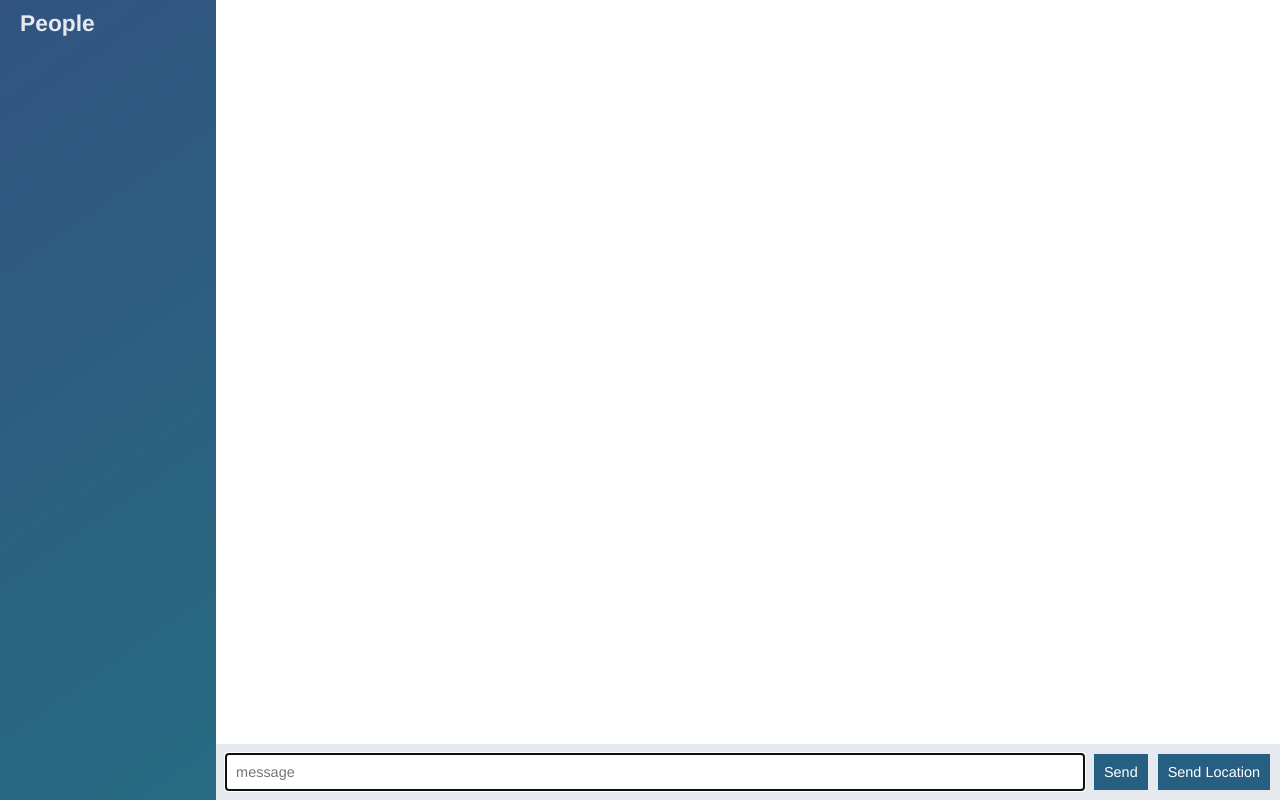
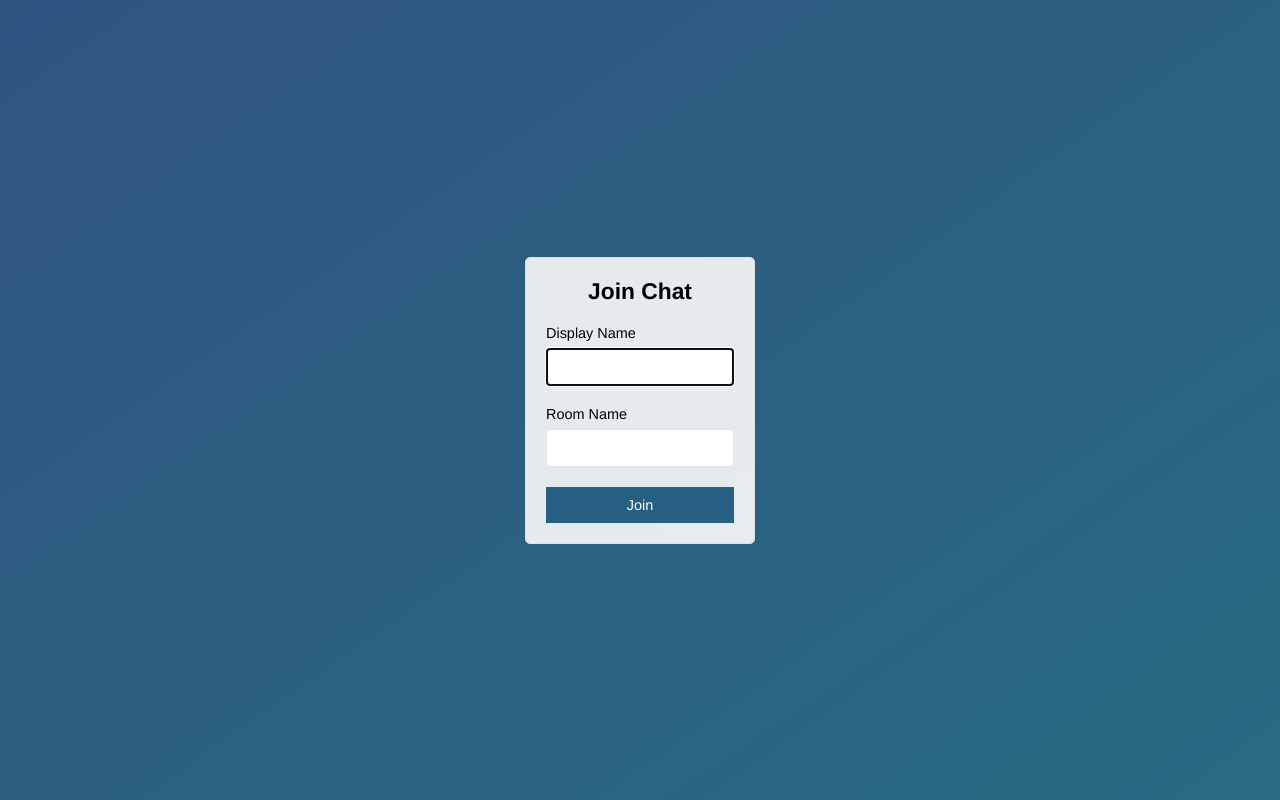
Before and after one commit to MargaretJoseK/Node-chat-app, a website: page public/index.html in a window 1280 px wide. Drawn offline with nearby package versions, Linux system fonts and the light colour scheme; no server answers.

Commit message:
added join page for chat

```diff
--- a/public/index.html
+++ b/public/index.html
@@ -2,65 +2,30 @@
 <html>
     <head>
         <meta charset="utf-8">
+        <title>Join | Chat App</title>
         <link rel="stylesheet" href="/css/style.css">
 
     </head>
-<body class="chat">
-    <div class="chat__sidebar">
-        <h3>People</h3>
-        <div id="users"></div>
+    <body class="centered-form">
+        <div class="centered-form__form">
+            <form action="/chat.html">
+                <div class="form-field">
+                    <h3>Join Chat</h3>
                 </div>
-
-    <div class="chat__main">
-         <ol id ="messages" class ="chat__messages"></ol>
-
-
-        <div class="chat__footer">
-
-            <form id="message-form">
-             <input type="text" name="message" placeholder="message" autofocus autocomplete="off"/>
-             <button name="submit">Send</button>
+                <div class="form-field">
+                    <label>Display Name</label>
+                    <input type="text" name="name" autofocus/>
+                </div>
+                <div class="form-field">
+                    <label>Room Name</label>
+                    <input type="text" name="room" />
+                </div>
+                <div class="form-field">
+                    <button>Join</button>
+                </div>
             </form>
-            <button id="send-location">Send Location</button>
-         </div>
-     </div>
-     <script id="message-template" type="text/template">
-        <li class="message">
-            <div class="message__title">
-                <h4>{{from}}</h4>
-                <span>{{createdAt}}</span>
-            </div>
-            <div class="message__body">
-                <p>{{text}}</p>
 
         </div>
 
-        </li>
-     </script>
-
-
-     <script id="location-message-template" type="text/template">
-        <li class="message">
-            <div class="message__title">
-                <h4>{{from}}</h4>
-                <span>{{createdAt}}</span>
-            </div>
-            <div class="message__body">
-                <p><a href="{{url}}" target="__blank">My current location</a></p>
-            </div>
-
-        </li>
-     </script>
-
-
-    <script src="/socket.io/socket.io.js"></script>
-    <script src="/javascript/lib/jquery-3.3.1.min.js"></script>
-    <script src="/javascript/lib/moment.js"></script>
-    <script src="/javascript/lib/mustache.js"></script>
-
-
-    <script src="/javascript/index.js"> </script>
-
-
     </body>
 </html>
```
Also changed, not shown: public/chat.html (added, +67 -0 lines), public/javascript/chat.js (renamed from public/javascript/index.js). Lines whose indentation alone changed are shown as unchanged.
